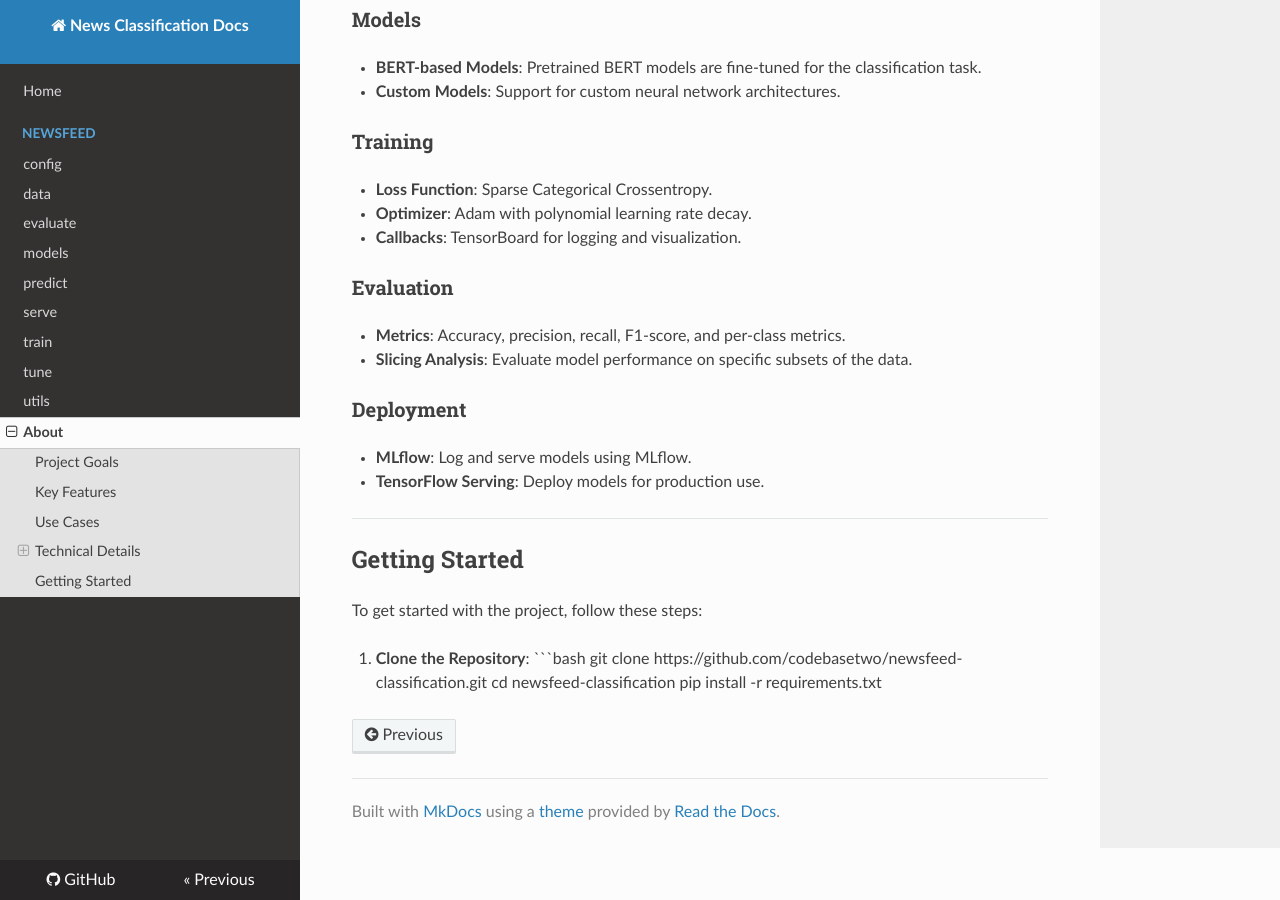
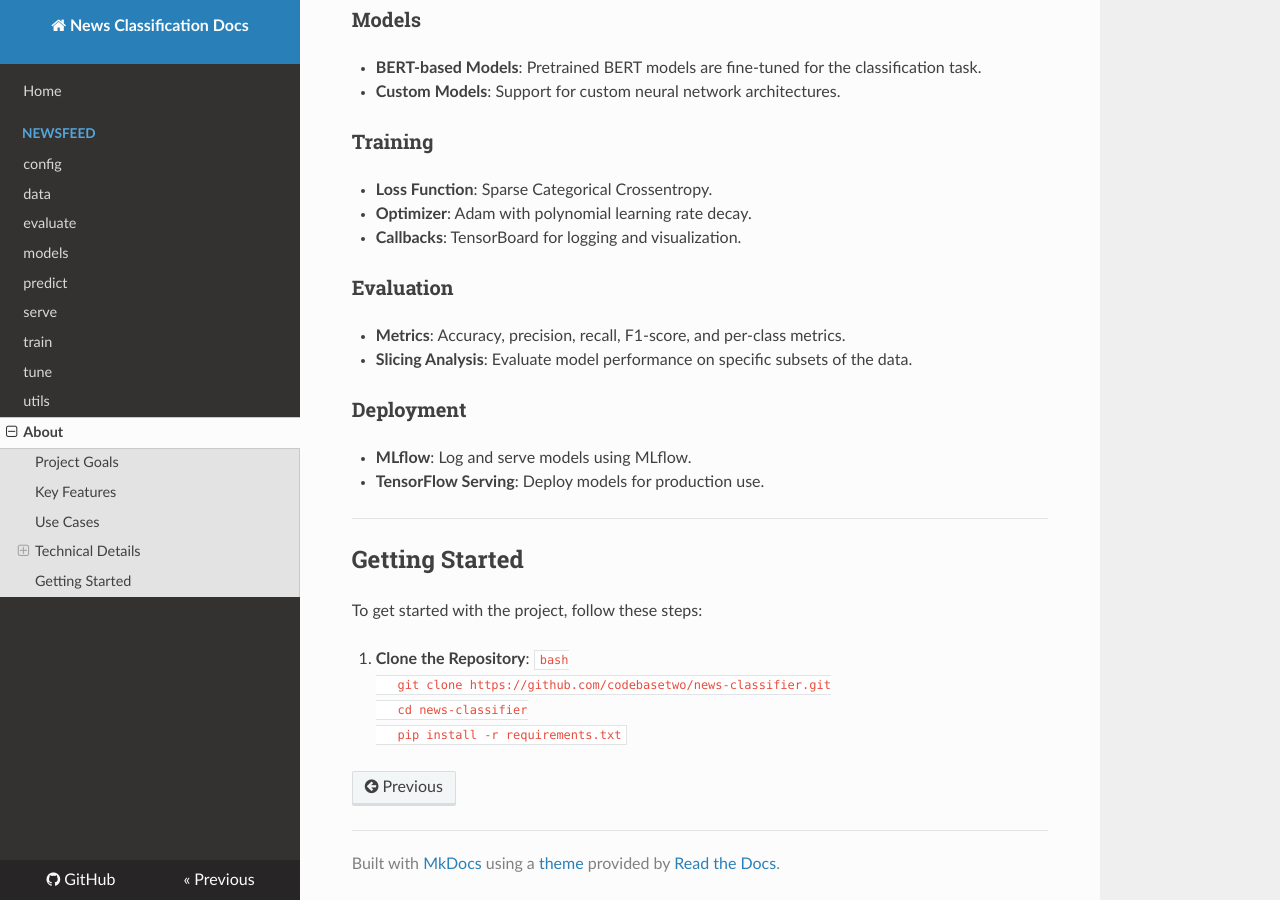
Before and after one commit to codebasetwo/news-classifier, an MkDocs documentation site: the page built from docs/newsfeed/about.md, in a window 1280 px wide and 900 px high, scrolled down 1368 px. Built offline with MkDocs 1.6.1, drawn with Linux system fonts in a browser that asks for light colours; nearby versions of some CDN libraries.

````diff
--- a/docs/newsfeed/about.md
+++ b/docs/newsfeed/about.md
@@ -68,6 +68,7 @@
 
 1. **Clone the Repository**:
    ```bash
-   git clone https://github.com/codebasetwo/newsfeed-classification.git
-   cd newsfeed-classification
+   git clone https://github.com/codebasetwo/news-classifier.git
+   cd news-classifier
    pip install -r requirements.txt
+   ```
````
Also changed, not shown: docs/index.md (+2 -2 lines), 2 other files.
